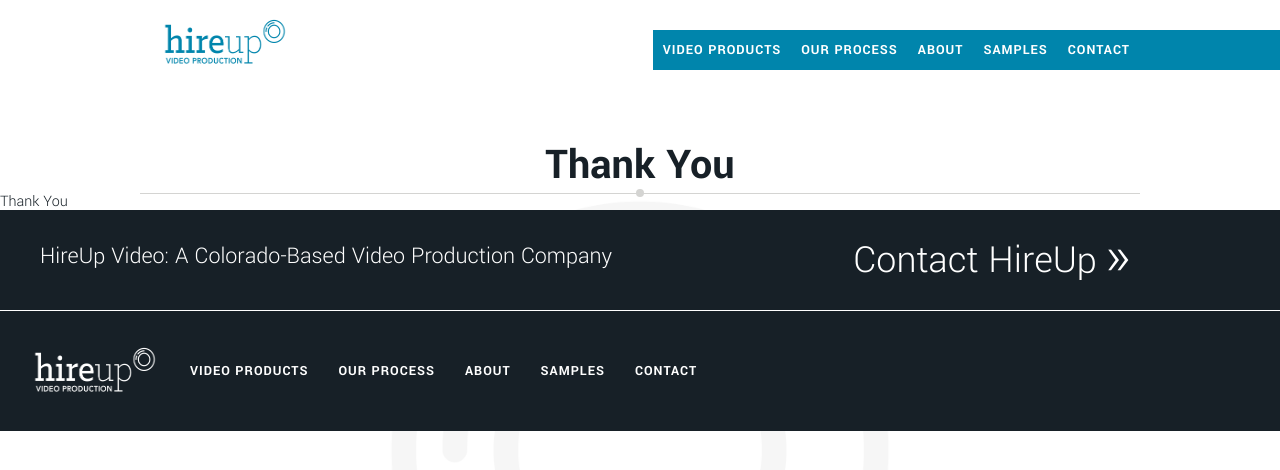
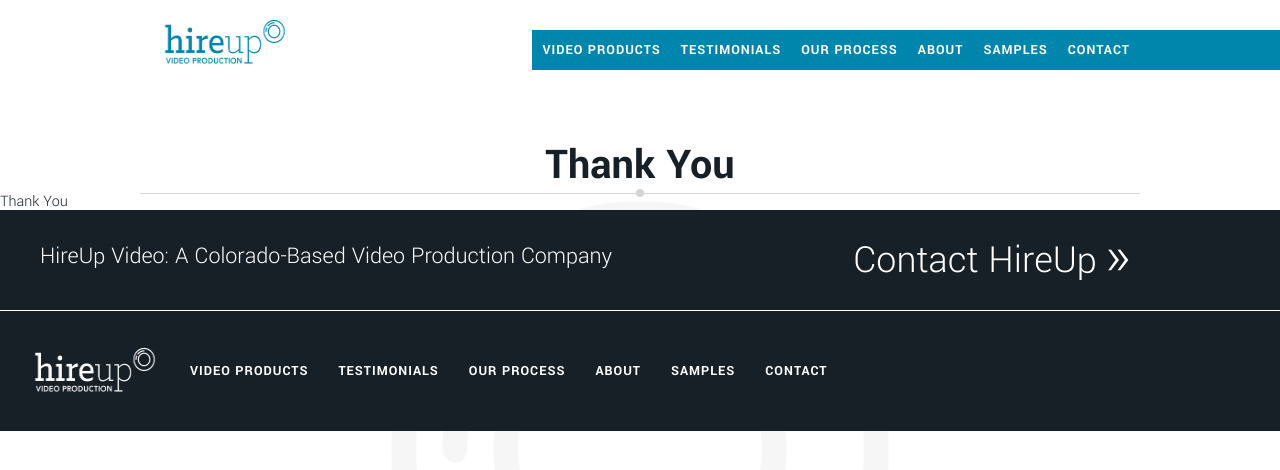
Before and after one commit to kristenzirkler/hire-up-video, a Jekyll site: the page built from thank-you/index.html, in a window 1280 px wide. Shown: the top 470 px of the page. Built offline with Jekyll 4.4.1, drawn with Linux system fonts in a browser that asks for light colours; nearby versions of some CDN libraries.

Commit message:
Unhide testimonials

```diff
--- a/_includes/nav-links.html
+++ b/_includes/nav-links.html
@@ -1,7 +1,7 @@
 
     <ul class="nav">
         <li><a href="{{ site.baseurl }}/products">Video Products</a></li>
-        <!--li><a href="{{ site.baseurl }}/testimonials">Testimonials</a></li-->
+        <li><a href="{{ site.baseurl }}/testimonials">Testimonials</a></li>
         <li><a href="{{ site.baseurl }}/process">Our Process</a></li>
         <li><a href="{{ site.baseurl }}/about">About</a></li>
         <li><a href="{{ site.baseurl }}/samples">Samples</a></li>
--- a/index.html
+++ b/index.html
@@ -46,11 +46,11 @@
 		</div>
 	</div>
 </div>
-<!--div class="divide">&nbsp;</div>
+<div class="divide">&nbsp;</div>
 <div class="slide content-centered quote">
 	<div class="inner">
 		<p class="copy">HireUp did a great job creating the HSS TV spots. Everybody is in love with them! They were a pleasure to work with, and made everything easy.</p>
 		<p class="client-name">- Tony York, CEO, HSS Inc.</p><br><br>
 		<a href="{{ site.baseurl }}/testimonials" class="button">Our Clients</a>
 	</div>
-</div-->
+</div>
```
